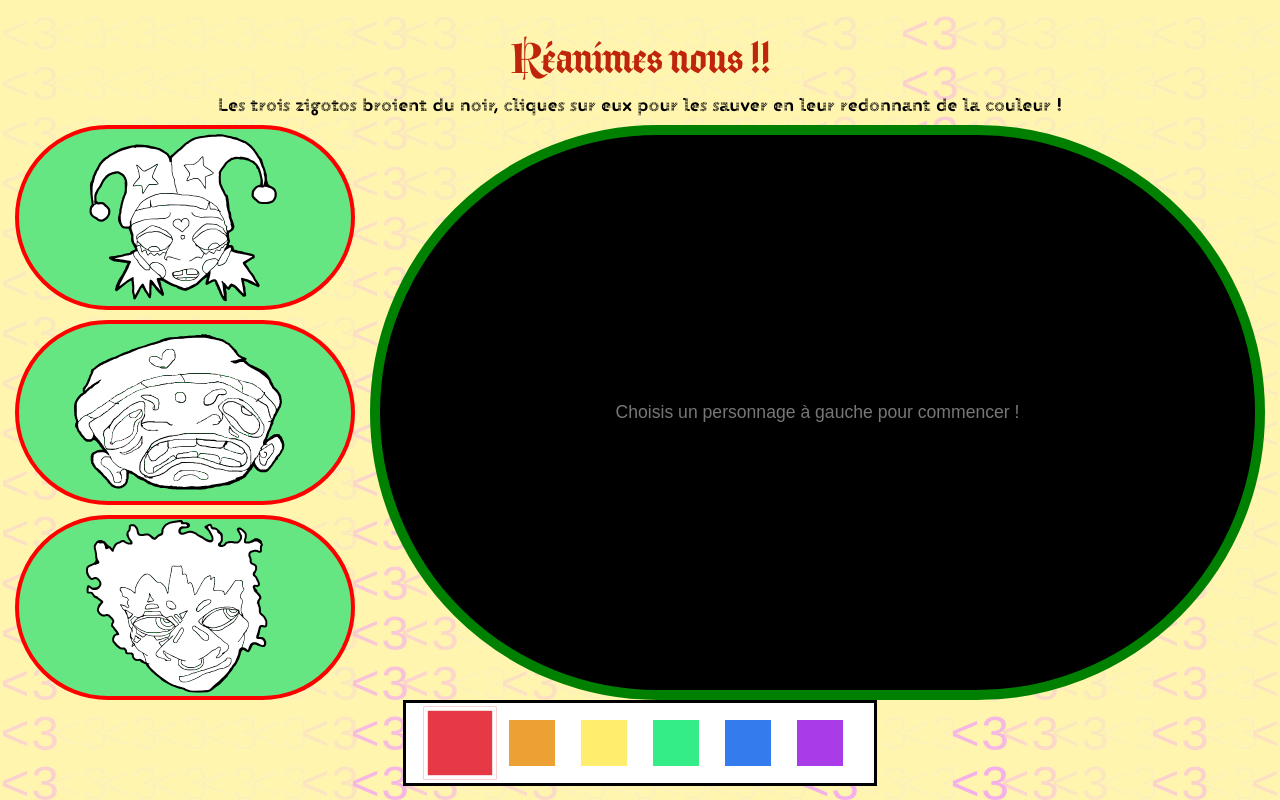
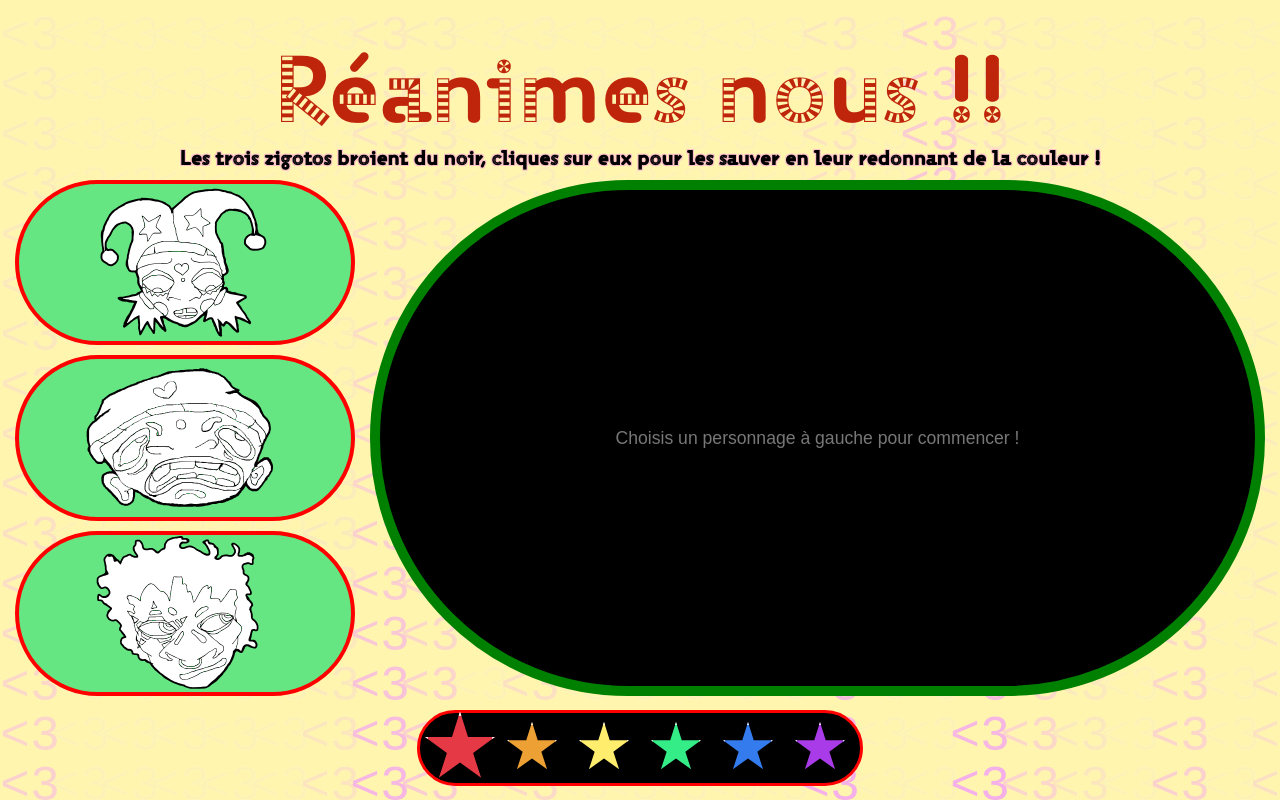
Before and after one commit to biancassoulet/Site-web, a plain HTML site: page coloriage.html in a window 1280 px wide. Drawn offline with Linux system fonts and the light colour scheme.

Commit message:
Update coloriage.css

```diff
--- a/coloriage.css
+++ b/coloriage.css
@@ -32,7 +32,7 @@ header {
   src: url("Striper-Regular.woff2");
 }
   h1 {
-    font-family: "Aktura", Aktura, sans-serif;
+    font-family: "Striper", Striper, sans-serif;
     color: #BF250A; font-size: 70vw;
     font-weight: normal;
     text-align: center;
@@ -42,17 +42,27 @@ header {
   h2 {
     font-family: "Striper", Striper, sans-serif;
     text-align: center;
-    font-size: 14vw;
+    font-size: 20vw;
   }
 h1 {
-  font-size: clamp(1.6rem, 4vw, 2.8rem);   /* s'adapte à la largeur de l'écran */
+  font-size: 7vw;
 }
 
+ h2 {
+    font-family: "Striper", Striper, sans-serif;
+    text-align: center;
+    font-size: 1.5vw;
+  }
 h2 {
-  font-size: clamp(0.8rem, 1.6vw, 1.1rem);
-  font-weight: normal;
+  text-shadow:
+     1px  1px 0 pink,
+    -1px  1px 0 pink,
+     1px -1px 0 pink,
+    -1px -1px 0 pink;
 }
-
+  a {
+    color: #A326DE;
+  }
 .retour {
   position: absolute;
   left: 15px;
@@ -140,10 +150,12 @@ main {
   display: flex;
   align-items: center;
   gap: 20px;
-  padding: 14px 28px;          /* l'espace autour des étoiles */
+  padding: 9px 14px;          /* l'espace autour des étoiles */
   margin-bottom: 14px;         /* décolle le rectangle du bas de l'écran */
-  background: white;
-  border: 3px solid black;
+  margin-top: 14px;
+  background: black;
+  border: 3px solid red;
+  border-radius: 400px;
 }
 
 .couleur {
@@ -152,7 +164,7 @@ main {
   border: 3px solid white;
   cursor: pointer;
   /* découpe le carré en étoile à 5 branches */
-  clip-path: border-radius: 50%;
+  clip-path: polygon(50% 0%, 61% 35%, 98% 35%, 68% 57%, 79% 91%,50% 70%, 21% 91%, 32%    57%, 2% 35%, 39% 35%);
   transition: transform 0.15s;
 }
 
```
